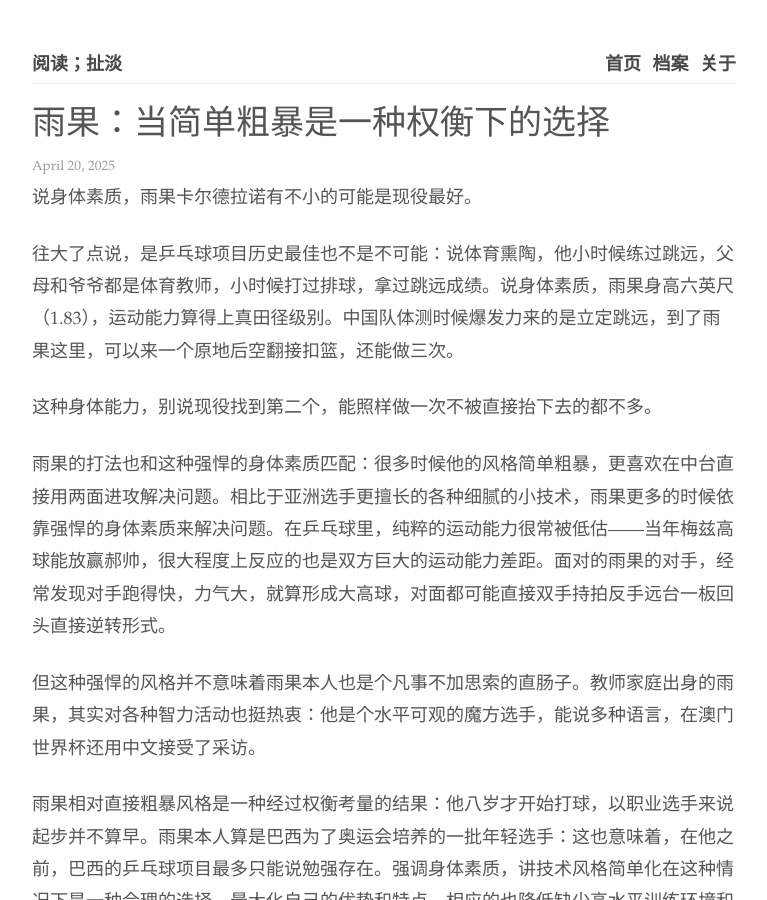
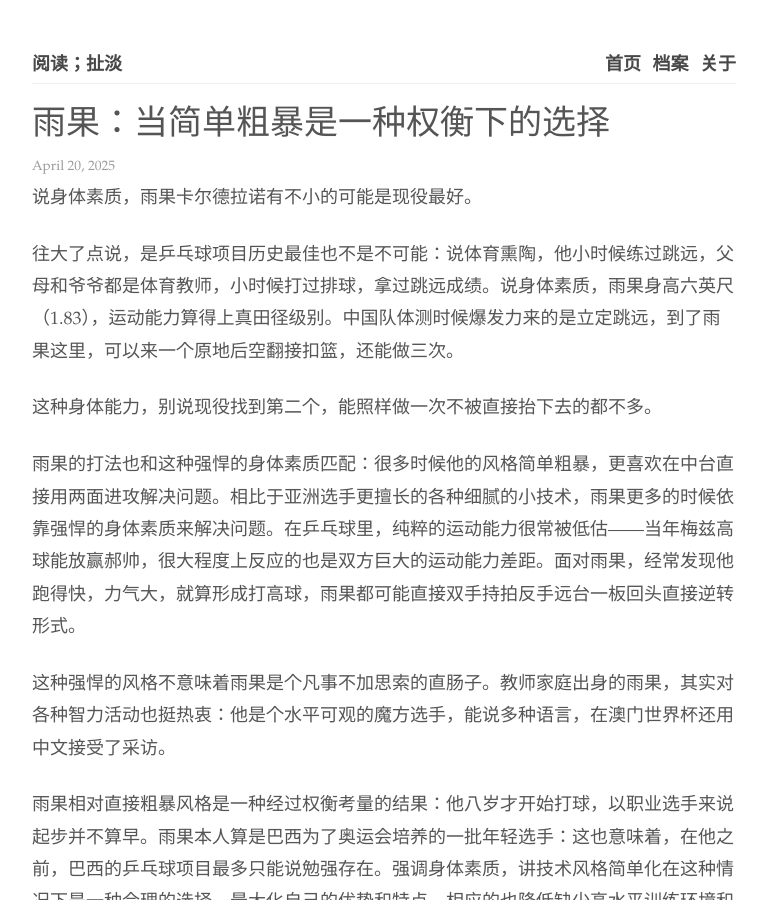
Before and after one commit to readandchedan/readandchedan.github.io, a Jekyll site: the page built from _posts/tabletennis/_posts/2025-04-20-hugo-world-cup.md, in a window 1280 px wide and 900 px high. Shown: the whole window, without its empty margins (256-1023 px from the left). Built offline with Jekyll 4.4.1, drawn with Linux system fonts in a browser that asks for light colours.

Commit message:
new post

```diff
--- a/_posts/tabletennis/_posts/2025-04-20-hugo-world-cup.md
+++ b/_posts/tabletennis/_posts/2025-04-20-hugo-world-cup.md
@@ -9,9 +9,9 @@ layout: default
 
 这种身体能力，别说现役找到第二个，能照样做一次不被直接抬下去的都不多。
 
-雨果的打法也和这种强悍的身体素质匹配：很多时候他的风格简单粗暴，更喜欢在中台直接用两面进攻解决问题。相比于亚洲选手更擅长的各种细腻的小技术，雨果更多的时候依靠强悍的身体素质来解决问题。在乒乓球里，纯粹的运动能力很常被低估——当年梅兹高球能放赢郝帅，很大程度上反应的也是双方巨大的运动能力差距。面对的雨果的对手，经常发现对手跑得快，力气大，就算形成大高球，对面都可能直接双手持拍反手远台一板回头直接逆转形式。
+雨果的打法也和这种强悍的身体素质匹配：很多时候他的风格简单粗暴，更喜欢在中台直接用两面进攻解决问题。相比于亚洲选手更擅长的各种细腻的小技术，雨果更多的时候依靠强悍的身体素质来解决问题。在乒乓球里，纯粹的运动能力很常被低估——当年梅兹高球能放赢郝帅，很大程度上反应的也是双方巨大的运动能力差距。面对雨果，经常发现他跑得快，力气大，就算形成打高球，雨果都可能直接双手持拍反手远台一板回头直接逆转形式。
 
-但这种强悍的风格并不意味着雨果本人也是个凡事不加思索的直肠子。教师家庭出身的雨果，其实对各种智力活动也挺热衷：他是个水平可观的魔方选手，能说多种语言，在澳门世界杯还用中文接受了采访。
+这种强悍的风格不意味着雨果是个凡事不加思索的直肠子。教师家庭出身的雨果，其实对各种智力活动也挺热衷：他是个水平可观的魔方选手，能说多种语言，在澳门世界杯还用中文接受了采访。
 
 雨果相对直接粗暴风格是一种经过权衡考量的结果：他八岁才开始打球，以职业选手来说起步并不算早。雨果本人算是巴西为了奥运会培养的一批年轻选手：这也意味着，在他之前，巴西的乒乓球项目最多只能说勉强存在。强调身体素质，讲技术风格简单化在这种情况下是一种合理的选择。最大化自己的优势和特点，相应的也降低缺少高水平训练环境和教练对自身的影响。
 
```
Also changed, not shown: _posts/tabletennis/_posts/2025-04-22-liu-guoliang-chinese-tt-pyramid.md (added, +52 -0 lines).
